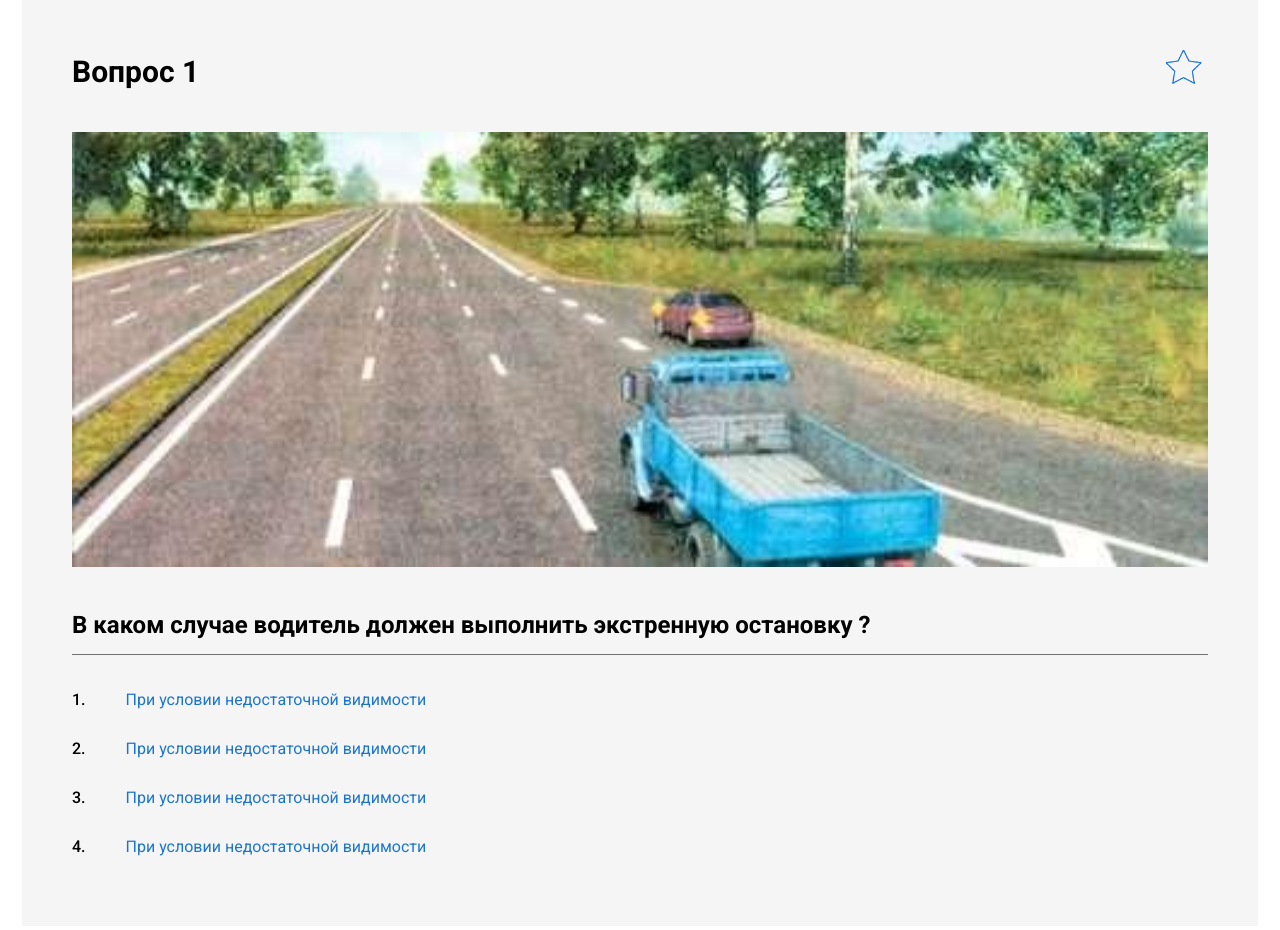
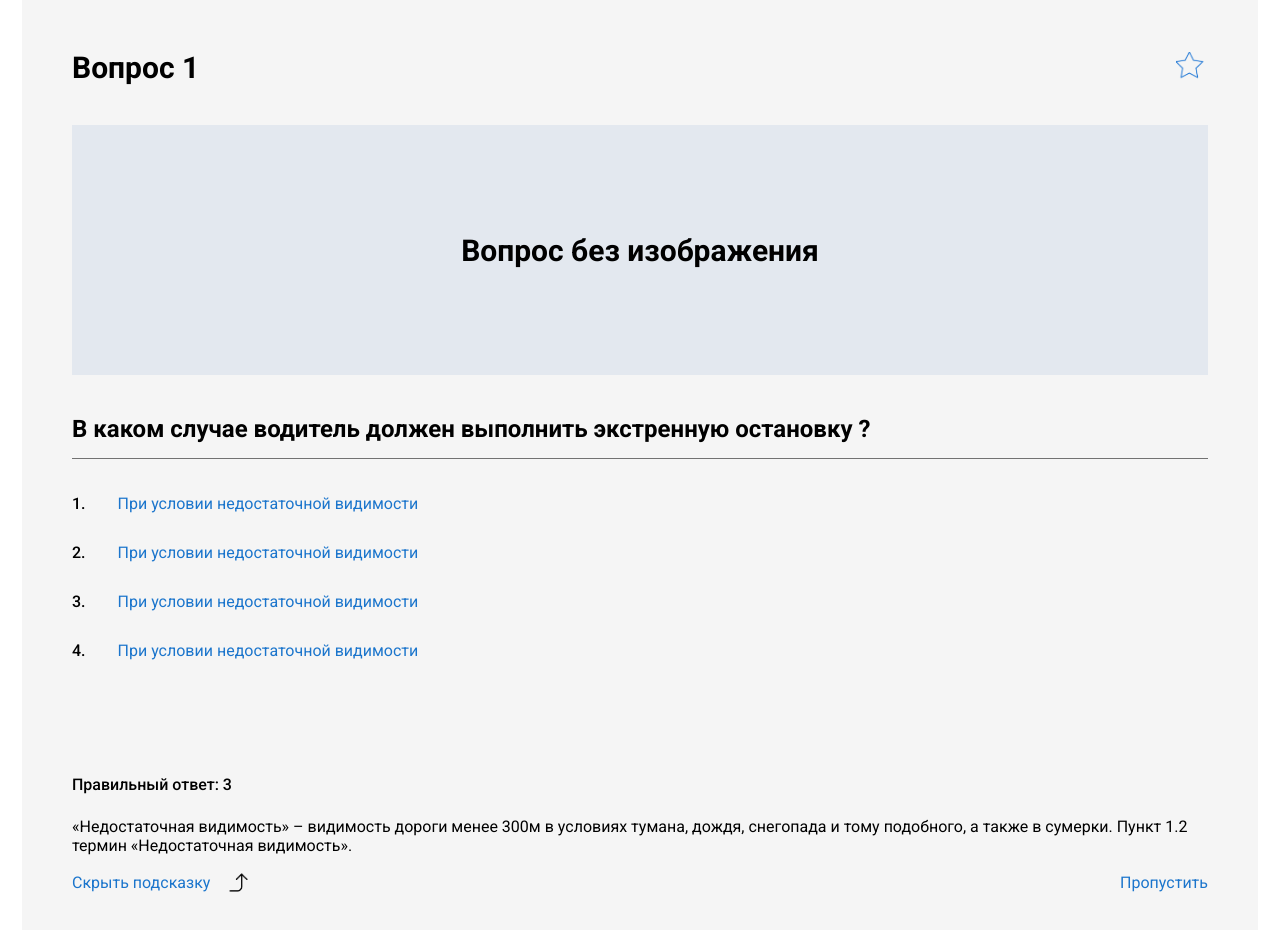
Before and after one commit to LaMileyn/React-pdd, a React (Create React App) app: page /ticket/1 in a window 1280 px wide. Shown: the part 340-1270 px from the top of the page. Built offline with nearby package versions, Linux system fonts and the light colour scheme.

Commit message:
(Ticket-page): - Секция с подсказкой

```diff
--- a/src/components/TicketQuestionArea/TicketQuestionArea.module.scss
+++ b/src/components/TicketQuestionArea/TicketQuestionArea.module.scss
@@ -1,43 +1,112 @@
-.question{
+.question {
   padding: 55px 50px;
   background-color: var(--grey-100);
 
-  &__head{
+  &__head {
     display: flex;
     align-items: center;
     justify-content: space-between;
   }
-  &__fav{
-    width: 42px;
-    height: 42px;
+
+  &__fav {
+    width: 32px;
+    height: 32px;
   }
-  &__image{
+
+  &__image {
     width: 100%;
     margin-top: var(--section-vertical-margin);
     margin-bottom: var(--section-vertical-margin);
   }
-  &__title{
+  .noImage{
+    width: 100%;
+    height: 250px;
+    background-color: var(--grey-300);
+    display: flex;
+    align-items: center;
+    justify-content: center;
+    font-size: 30px;
+    font-weight: bold;
+    padding: 0 10px;
+  }
+  &__title {
     padding-bottom: 15px;
     border-bottom: 1px solid var(--grey-secondary);
     margin-bottom: 20px;
   }
-  &__questions{
+
+  &__questions {
 
   }
-  &__item{
+
+  &__item {
     padding: 15px 0;
     display: flex;
-    gap: 2.5rem;
-    .item__num{
+    gap: 2rem;
+
+    .item__num {
       color: black;
       font-weight: 500;
     }
-    .item__text{
+
+    .item__text {
       color: var(--blue-normal);
       cursor: pointer;
-      &:hover{
+
+      &:hover {
         color: var(--red-normal);
       }
     }
   }
+
+  &__bottom{
+    margin-top: 100px;
+
+    .extraBlock{
+
+      &__answerTitle{
+        font-weight: 500;
+        margin-bottom: 23px;
+      }
+      &__answerText{
+        font-weight: 400;
+        margin-bottom: 15px;
+      }
+    }
+
+    .helperAndSkip{
+      display: flex;
+      align-items: center;
+      justify-content: space-between;
+      span{
+        color: var(--blue-normal);
+        cursor: pointer;
+        &:hover{
+          color: var(--red-normal);
+        }
+      }
+      .helper{
+        display: flex;
+        align-items: center;
+        gap: 1rem;
+        white-space: nowrap;
+
+        img{
+          width: 25px;
+          height: 25px;
+        }
+      }
+    }
+  }
+  @media screen and (max-width: 500px) {
+    & {
+    padding: 20px 15px;
+    }
+  }
+  @media screen and (max-width: 476px) {
+    .noImage{
+      font-size: 23px;
+      text-align: center;
+    }
+  }
 }
--- a/src/components/TicketQuestionArea/TicketQuestionArea.tsx
+++ b/src/components/TicketQuestionArea/TicketQuestionArea.tsx
@@ -1,11 +1,14 @@
-import React, {FC} from 'react';
+import React, {FC, useState} from 'react';
 import styles from './TicketQuestionArea.module.scss';
 import star from './../../assets/icons/star.png';
 import photoQuest from './../../assets/photos/10_9.jpg'
+import upArrow from './../../assets/icons/corner-right-up.png'
+import downArrow from './../../assets/icons/corner-right-down.png'
 
 const TicketQuestionArea: FC = (props) => {
     const isFav = false
-    const isPhoto = true
+    const isPhoto = false
+    const [showHelper,setShopHelper] = useState<boolean>(true)
     return (
         <div className={styles.question}>
             <div className={styles.question__head}>
@@ -15,7 +18,16 @@ const TicketQuestionArea: FC = (props) => {
                 </div>
             </div>
             <div className={styles.question__image}>
-                <img src={photoQuest} alt=""/>
+                {
+                    isPhoto
+                        ? <img src={photoQuest} alt=""/>
+                        : (
+                            <div className={styles.noImage}>
+                                Вопрос без изображения
+                            </div>
+                        )
+                }
+
             </div>
             <div className={styles.question__title}>
                 <h3>
@@ -41,6 +53,46 @@ const TicketQuestionArea: FC = (props) => {
                 </div>
 
             </div>
+            <div className={styles.question__bottom}>
+                {
+                    showHelper && (
+                        <div className={styles.extraBlock}>
+                            <div className={styles.extraBlock__answerTitle}>
+                                Правильный ответ: 3
+                            </div>
+                            <div className={styles.extraBlock__answerText}>
+                                «Недостаточная видимость» – видимость дороги менее 300м в условиях тумана, дождя, снегопада и тому
+                                подобного, а также в сумерки. Пункт 1.2 термин «Недостаточная видимость».
+                            </div>
+                        </div>
+                    )
+                }
+
+                <div className={styles.helperAndSkip}>
+                    <div className={styles.helper}>
+                        {
+                            showHelper
+                                ? (
+                                    <>
+                                        <span onClick={ () => setShopHelper(false)}>Скрыть подсказку</span>
+                                        <img src={upArrow} alt=""/>
+                                    </>
+                                )
+                                : (
+                                    <>
+                                        <span onClick={ () => setShopHelper(true)}>Показать подсказку</span>
+                                        <img src={downArrow} alt=""/>
+                                    </>
+                                )
+                        }
+
+                    </div>
+                    <span className={styles.skip}>
+                        Пропустить
+                    </span>
+                </div>
+            </div>
+
         </div>
     );
 }
--- a/src/views/Ticket/TicketPage/TicketPage.module.scss
+++ b/src/views/Ticket/TicketPage/TicketPage.module.scss
@@ -38,8 +38,8 @@
   }
 
   &__questions{
+    margin-bottom: var(--section-vertical-margin);
     margin-top: var(--section-vertical-margin);
   }
 
-
 }
```
Also changed, not shown: src/components/Paginator/Paginator.tsx (added, +13 -0 lines), src/assets/icons/corner-right-down.png (added), src/assets/icons/corner-right-up.png (added), src/components/Paginator/Paginator.module.scss (added).
